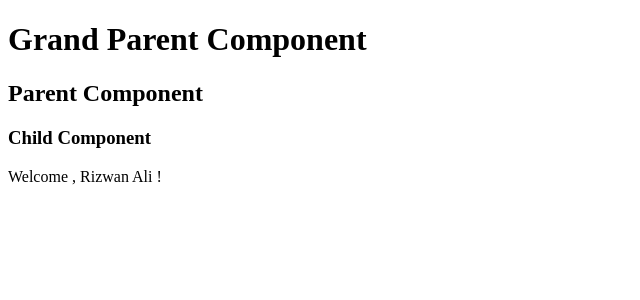
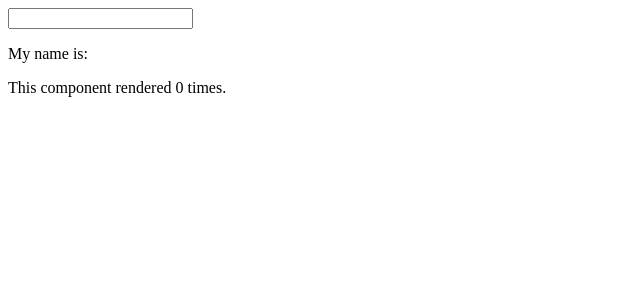
Before and after one commit to RizwanAli4574/React-practice, a React app: page / in a window 1280 px wide. Shown: the top 300 px of the page, without its empty margins (0-640 px from the left). Built offline with nearby package versions, Linux system fonts and the light colour scheme; the HTML template or start-up script is replaced by a standard one.

Commit message:
22-10-2025

```diff
--- a/src/App.jsx
+++ b/src/App.jsx
@@ -34,13 +34,13 @@ import ShowEWC from "./ShowEWC";
 
 
 
-import GrandParent from "./GrandParent";
+import UseReffExample from "./UseReffExample";
 function App() {
 
 
   return (
     <>
-   < GrandParent />
+   < UseReffExample />
     </>
   )
 }
--- /dev/null
+++ b/src/UseReffExample.jsx
@@ -0,0 +1,23 @@
+import { useRef, useState, useEffect } from "react";
+
+function UseReffExample() {
+  const [name, setName] = useState("");
+  const renders = useRef(0); // ye ek hidden counter hai
+
+  useEffect(() => {
+    renders.current = renders.current + 1; // increase karega, screen pe show nahi hoga
+  });
+
+  return (
+    <div>
+      <input
+        type="text"
+        value={name}
+        onChange={(e) => setName(e.target.value)}
+      />
+      <p>My name is: {name}</p>
+      <p>This component rendered {renders.current} times.</p>
+    </div>
+  );
+}
+export default UseReffExample
```
